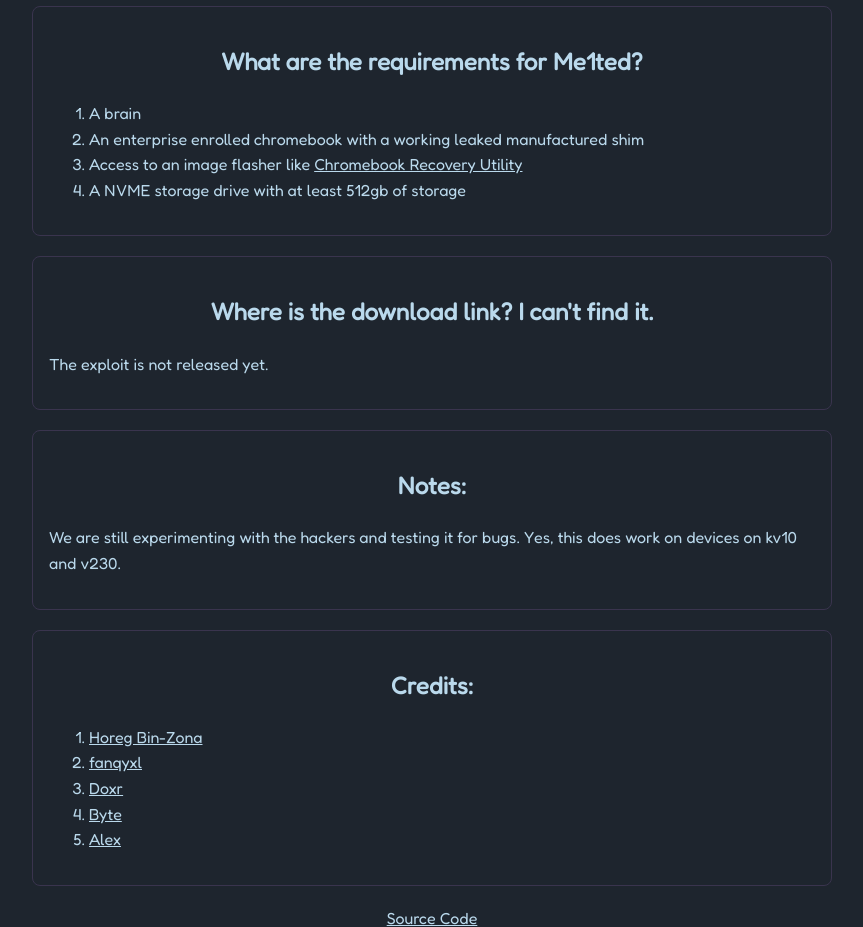
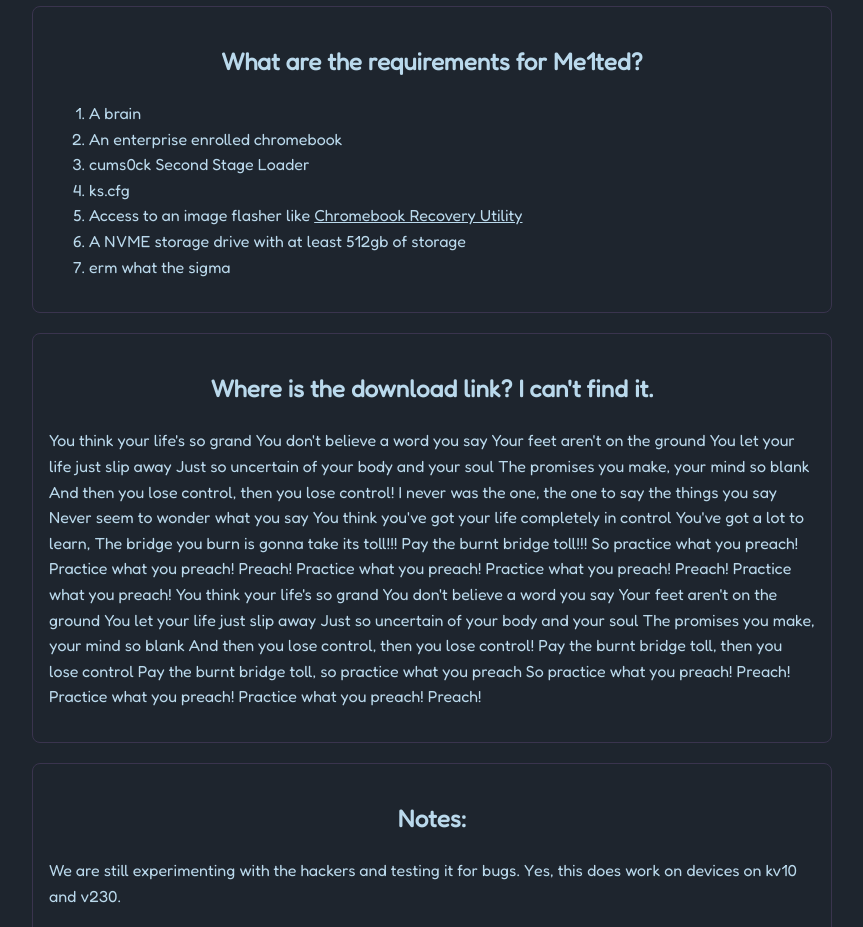
Before and after one commit to fanqyxl/Me1lted, a plain HTML site: page index.html in a window 1280 px wide. Shown: the part 800-1727 px from the top of the page, without its empty margins (208-1071 px from the left). Drawn offline with Linux system fonts and the light colour scheme.

Commit message:
Update index.html

```diff
--- a/index.html
+++ b/index.html
@@ -26,23 +26,64 @@
     </div>
     <div class="card">
       <h2>Okay, so, how did you find Me1ted?</h2>
-      <p>One restless night searching through kv7 and v230 commit code, we found this piece of code that intruiged me and  Assaf Lotz. "+/* Returns TRUE if FWMP is allowed to be updated in the current state */+static BOOL fwmp_update_allowed(void)" What this would allow us to do is once we take out the ram, this would let us set GBB flags and disable WP by remotely bridging pins 3 and 8 on the rom chip. As some of you may know, a lot of people had bricked their chromebooks trying to bridge these pins while using the retarted pencil method. Luckily opening up your chromebook is not needed anymore, as this all happens automatically.
+      <p>One restless night searching through kv7 and v230 commit code, we found this piece of code that intruiged me and Assaf Lotz. "+/* Returns TRUE if FWMP is allowed to be updated in the current state */+static BOOL fwmp_update_allowed(void)" What this would allow us to do is once we take out the ram, this would let us set GBB flags and disable WP by remotely bridging pins 3 and 8 on the rom chip. As some of you may know, a lot of people had bricked their chromebooks trying to bridge these pins while using the retarted pencil method. Luckily opening up your chromebook is not needed anymore, as this all happens automatically.
 </p>
     </div>
     <div class="card">
       <h2>What are the requirements for Me1ted?</h2>
       <ol>
         <li>A brain</li>
-        <li>An enterprise enrolled chromebook with a working leaked manufactured shim</li>
+        <li>An enterprise enrolled chromebook</li>
+        <li>cums0ck Second Stage Loader</li>
+        <li>ks.cfg</li>
         <li>Access to an image flasher like <a href="https://chromewebstore.google.com/detail/chromebook-recovery-utili/pocpnlppkickgojjlmhdmidojbmbodfm?hl=en&pli=1" target="_blank">Chromebook Recovery Utility
         </a></li>
         <li>A NVME storage drive with at least 512gb of storage</li>
+        <li>erm what the sigma</li>
       </ol>
     </div>
     <div class="card">
       <h2>Where is the download link? I can't find it.</h2>
       <p>
-        The exploit is not released yet.
+        You think your life's so grand
+        You don't believe a word you say
+        Your feet aren't on the ground
+        You let your life just slip away
+        Just so uncertain of your body and your soul
+        The promises you make, your mind so blank
+        And then you lose control, then you lose control!
+
+        I never was the one, the one to say the things you say
+        Never seem to wonder what you say
+        You think you've got your life completely in control
+        You've got a lot to learn,
+        The bridge you burn is gonna take its toll!!!
+        Pay the burnt bridge toll!!!
+
+        So practice what you preach!
+        Practice what you preach!
+        Preach!
+        Practice what you preach!
+        Practice what you preach!
+        Preach!
+        Practice what you preach!
+
+        You think your life's so grand
+        You don't believe a word you say
+        Your feet aren't on the ground
+        You let your life just slip away
+        Just so uncertain of your body and your soul
+        The promises you make, your mind so blank
+        And then you lose control, then you lose control!
+
+        Pay the burnt bridge toll, then you lose control
+        Pay the burnt bridge toll, so practice what you preach
+
+        So practice what you preach!
+        Preach!
+        Practice what you preach!
+        Practice what you preach!
+        Preach!
       </p>
     </div>
     <div class="card">
```
